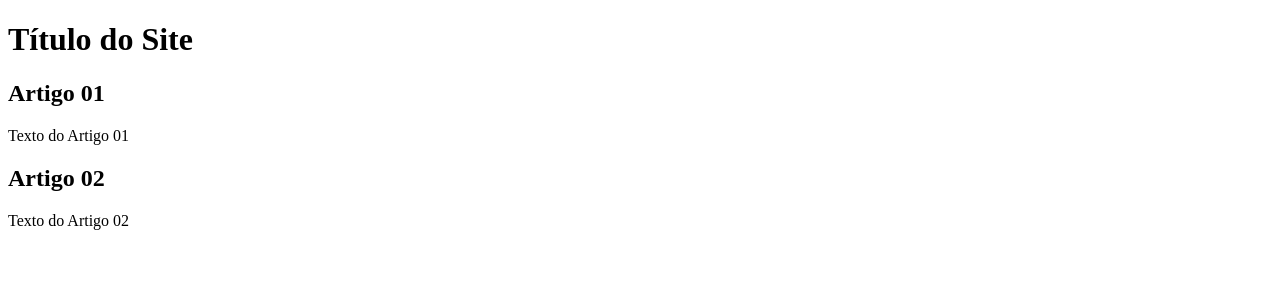
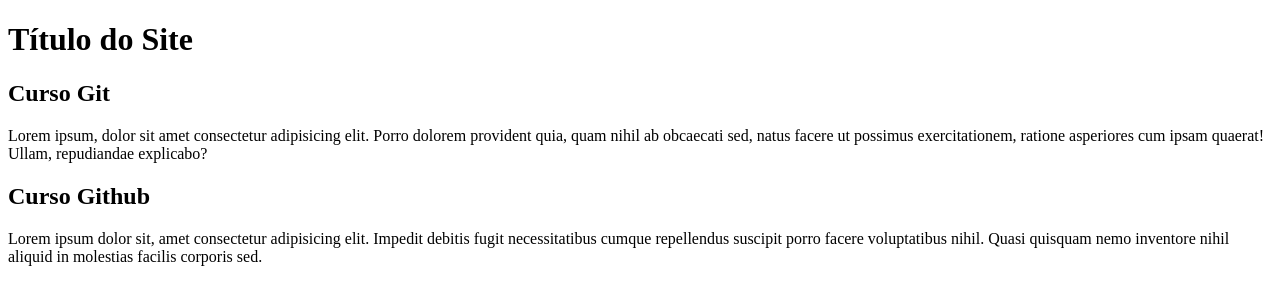
Before and after one commit to LucasLima1407/projeto-site, a plain HTML site: page index.html in a window 1280 px wide. Drawn offline with Linux system fonts and the light colour scheme.

Commit message:
Atualizei essa branch

```diff
--- a/index.html
+++ b/index.html
@@ -4,18 +4,18 @@
     <meta charset="UTF-8">
     <meta http-equiv="X-UA-Compatible" content="IE=edge">
     <meta name="viewport" content="width=device-width, initial-scale=1.0">
-    <title>Título do Site</title>
+    <title>Cursos Grátis</title>
 </head>
 <body>
     <main><header>
 <h1>Título do Site</h1>
     </header> <article>
-        <h2>Artigo 01</h2>
-        <p>Texto do Artigo 01</p>
+        <h2>Curso Git</h2>
+        <p>Lorem ipsum, dolor sit amet consectetur adipisicing elit. Porro dolorem provident quia, quam nihil ab obcaecati sed, natus facere ut possimus exercitationem, ratione asperiores cum ipsam quaerat! Ullam, repudiandae explicabo?</p>
     </article>
     <article>
-        <h2>Artigo 02</h2>
-        <p>Texto do Artigo 02</p>
+        <h2>Curso Github</h2>
+        <p>Lorem ipsum dolor sit, amet consectetur adipisicing elit. Impedit debitis fugit necessitatibus cumque repellendus suscipit porro facere voluptatibus nihil. Quasi quisquam nemo inventore nihil aliquid in molestias facilis corporis sed.</p>
     </article>
 </main>
 
```
